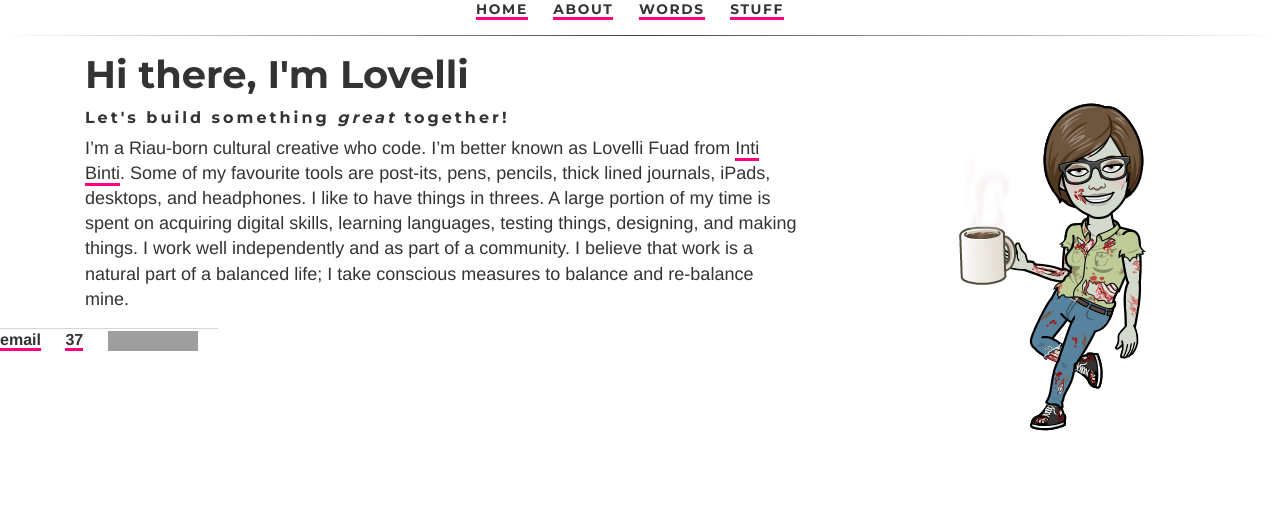
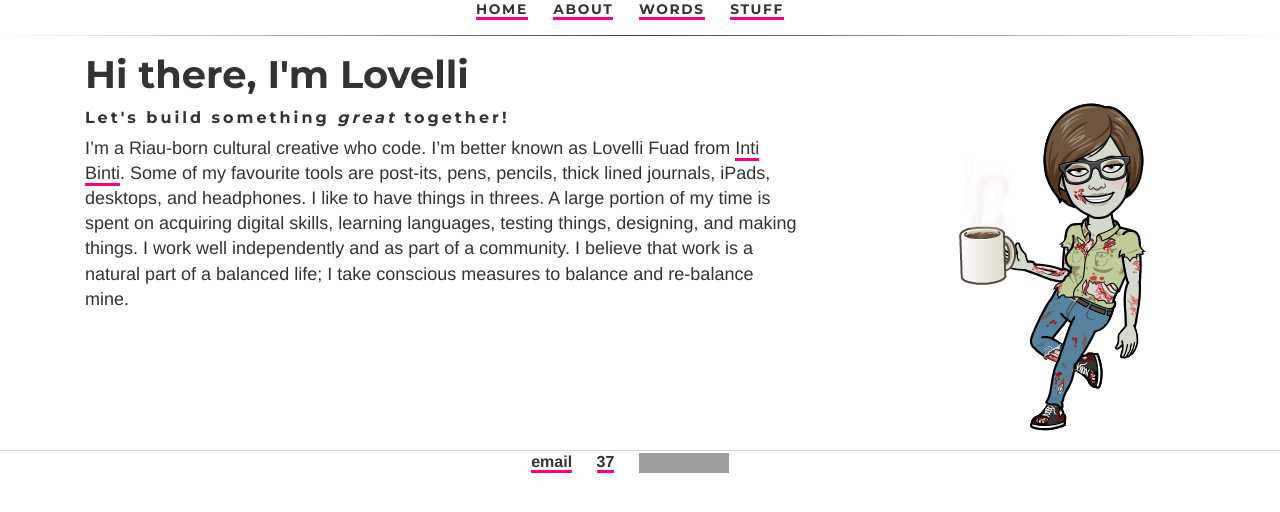
Before and after one commit to ariesti/ariesti.github.io, a Jekyll site: the page built from index.html, in a window 1280 px wide. Shown: the top 512 px of the page. Built offline with Jekyll 4.4.1, drawn with Linux system fonts in a browser that asks for light colours; grey boxes are pictures that could not be loaded.

Commit message:
Update main.css

```diff
--- a/css/main.css
+++ b/css/main.css
@@ -159,10 +159,10 @@ blockquote p {
 /* Footer */
 
 footer {
-	position:fixed;
 	text-decoration: none;
 	border-top: 1px solid #d5d5d5;
 	font-size: .8em;
+	clear: both;
 	text-align: center;
 }
 
```
